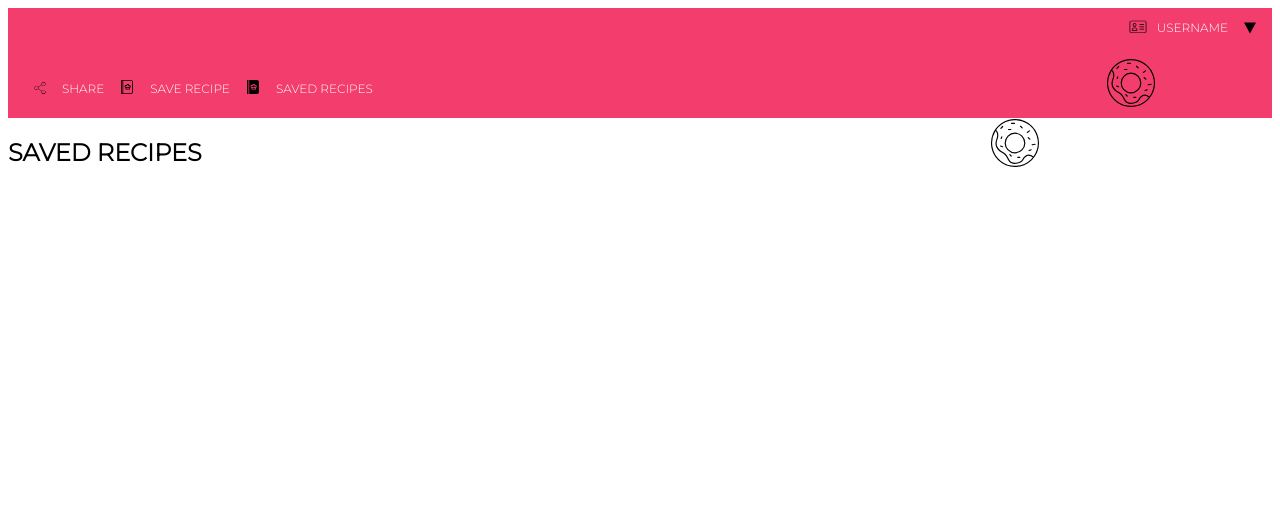
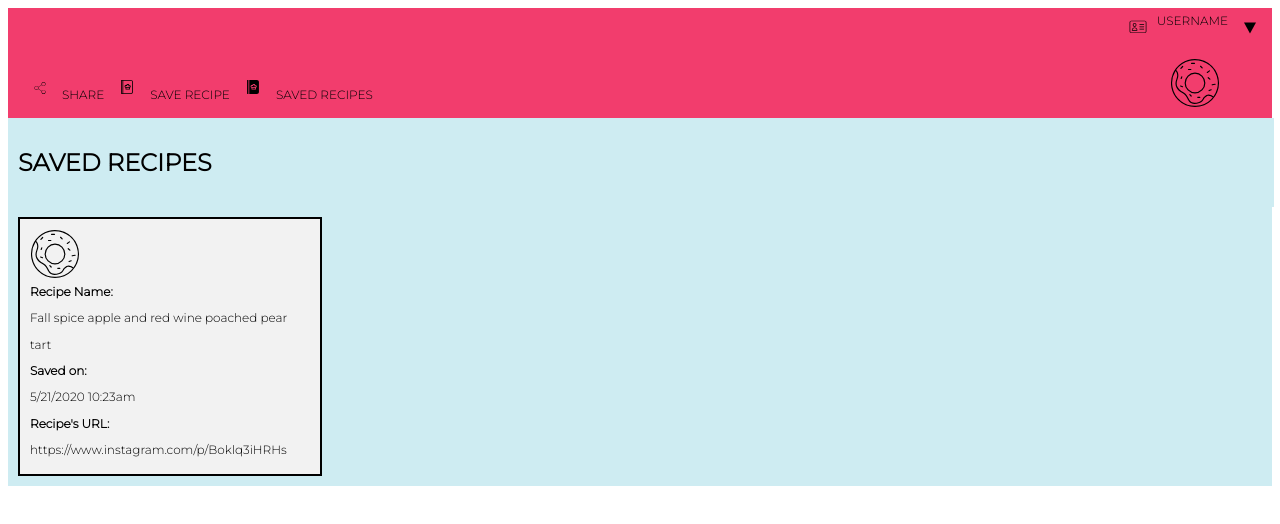
Before and after one commit to jennadilullo8/jd-comp-challenge-1, a plain HTML site: page index.html in a window 1280 px wide. Drawn offline with Linux system fonts and the light colour scheme.

Commit message:
Add new css from codepen to incorporate saved recipes section as well as change the margin-right of saved-recipes-h1 to make the website look clean

```diff
--- a/styles.css
+++ b/styles.css
@@ -6,13 +6,16 @@ body {
   grid-template-areas:
     "top-bar side-top-bar"
     "top-bar company-logo"
-    "saved-recipes saved-recipes";
+    "saved-recipes-h1 saved-recipes-h1"
+    "saved-recipes-section saved-recipes-section";
   font-family: "Montserrat", sans-serif;
 }
 
 p {
-  color: white;
+  color: black;
   font-size: 12px;
+  line-height: 2.2em;
+  margin: 0;
 }
 
 .share-button, .save-recipe-button, .saved-recipe-button, .drop-down-menu {
@@ -63,7 +66,27 @@ p {
 }
 
 /* SAVED RECIPES SECTION */
-.saved-recipes {
+.saved-recipes-h1 {
   background-color: #CEECF2;
-  grid-area: saved-recipes;
+  margin-right: -155px;
+  padding: 10px;
 }
+
+.saved-recipes-section {
+  background-color: #CEECF2;
+  grid-area: saved-recipes-section;
+  display: grid;
+  grid-template-columns: repeat(4, 1fr);
+  grid-template-rows: auto;
+  grid-gap: 10px;
+  padding: 10px;
+}
+
+.first-saved-recipe {
+  display: flex;
+  flex-direction: column;
+  border: solid 2px;
+  background-color: #F2F2F2;
+  height: max-content;
+  padding: 10px;
+}
```
